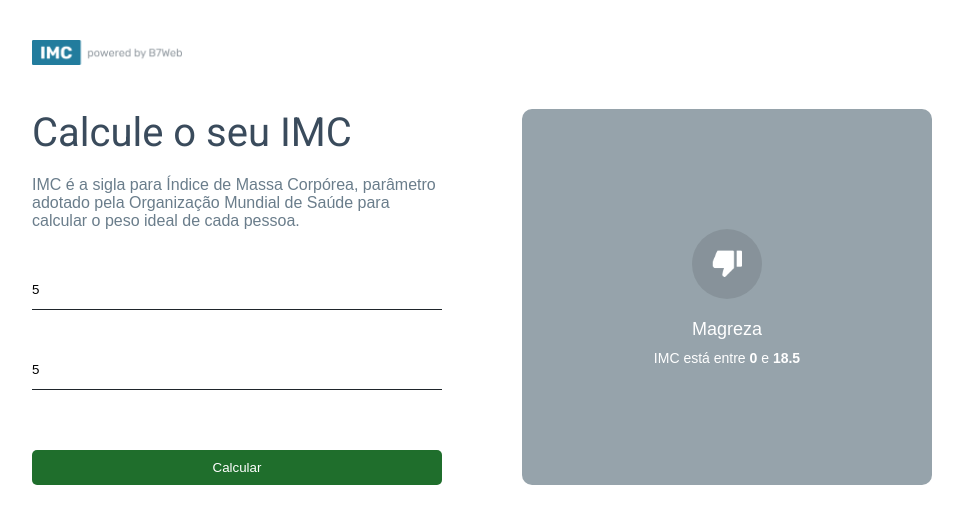
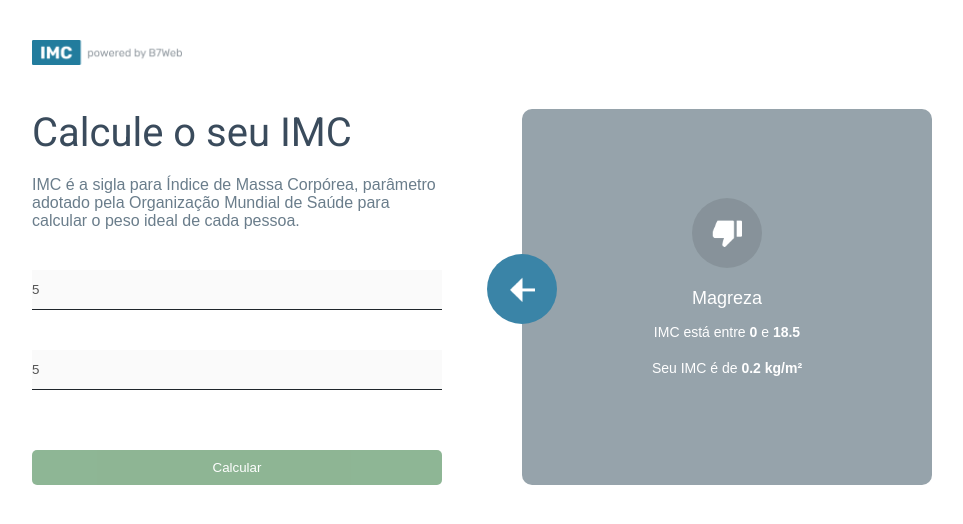
Before and after one commit to danismartins19/calc-imc-react-ts, a React (Vite) app: page / in a window 1280 px wide. Both pictures are taken after typing "5", "5" into the empty fields and a click on the button "Calcular". Shown: the top 524 px of the page, without its empty margins (158-1121 px from the left). Built offline with nearby package versions, Linux system fonts and the light colour scheme.

Commit message:
funcionalidades adicionadas

```diff
--- a/src/App.module.css
+++ b/src/App.module.css
@@ -68,7 +68,12 @@ body{
 }
 
 .container .leftSide button:hover{
-    background-color: #378f45;
+    opacity: .7;
+}
+
+.container .leftSide button:disabled{
+    opacity: 0.5;
+    cursor: no-drop;
 }
 
 .container .rightSide{
@@ -89,3 +94,17 @@ body{
     flex: 1;
     display: flex;
 }
+
+.container .rightSide .rightArrow{
+    position: absolute;
+    background-color: rgb(58, 132, 167);
+    width: 70px;
+    height: 70px;
+    border-radius: 50%;
+    display: flex;
+    cursor: pointer;
+    justify-content: center;
+    align-items: center;
+    margin-left: -35px;
+    margin-top: 145px;
+}
--- a/src/App.tsx
+++ b/src/App.tsx
@@ -1,6 +1,7 @@
 import { useState } from 'react';
 import styles from './App.module.css';
 import poweredImage from './assets/powered.png';
+import leftArrowImage from './assets/leftarrow.png';
 import { GridItem } from './components/GridItem';
 import { levels, calculateImc, Level } from './helpers/imc';
 
@@ -17,6 +18,12 @@ const App = () => {
     {
       alert("Digite todos os campos corretamente");
     }
+  }
+
+  const handleRestart = () => {
+    setShowItem(null);
+    setHeightField(0);
+    setWeightField(0);
   }
 
   return(
@@ -36,6 +43,7 @@ const App = () => {
             placeholder="Digite a sua altura. Ex: 1.5 (em metros)"
             value={heightField > 0 ? heightField : ''}
             onChange={e => setHeightField(parseFloat(e.target.value))}
+            disabled={showItem ? true : false}
           />
 
           <input
@@ -43,10 +51,12 @@ const App = () => {
             placeholder="Digite o seu peso. Ex: 85.3 (em kg)"
             value={weightField > 0 ? weightField : ''}
             onChange={e => setWeightField(parseFloat(e.target.value))}
+            disabled={showItem ? true : false}
           />
 
           <button
             onClick={handleCalcular}
+            disabled={showItem ? true : false}
           >
             Calcular
           </button>
@@ -63,8 +73,10 @@ const App = () => {
 
           {showItem &&
             <div className={styles.rightBig}>
-              <div className={styles.rightArrow}></div>
-              <GridItem item={showItem}></GridItem>
+              <div className={styles.rightArrow} onClick={handleRestart}>
+                <img src={ leftArrowImage } alt="" width={25} />
+              </div>
+              <GridItem item={showItem}/>
             </div>
           }
         </div>
--- a/src/components/GridItem/GridItem.module.css
+++ b/src/components/GridItem/GridItem.module.css
@@ -28,5 +28,10 @@
     font-weight: 200;
     font-size: 14px;
     text-align: center;
-    margin-top: 10px;
+    margin-top: 15px;
 }
+
+.yourImc{
+    font-size: 14px;
+    margin: 20px 0;
+}
--- a/src/components/GridItem/index.tsx
+++ b/src/components/GridItem/index.tsx
@@ -16,11 +16,18 @@ export const GridItem = ({ item }:Props) =>{
             <div className={styles.gridTitle}>
                 {item.title}
             </div>
+
             <div className={styles.gridInfo}>
                 <>
                     IMC está entre <strong>{item.imc[0]}</strong> e <strong>{item.imc[1]}</strong>
                 </>
             </div>
+
+            {item.yourImc &&
+                <div className={styles.yourImc}>Seu IMC é de <strong>{item.yourImc} kg/m²</strong></div>
+            }
+
+
         </div>
     )
 }
--- a/src/helpers/imc.ts
+++ b/src/helpers/imc.ts
@@ -17,9 +17,12 @@ export const calculateImc = (height: number, weight: number) =>{
     let imc : number = (weight / (height * height));
 
     for (let i in levels){
+
+        let levelCopy = { ...levels[i]};
+
         if(imc >= levels[i].imc[0] && imc <= levels[i].imc[1]){
-            levels[i].yourImc= imc;
-            return levels[i];
+            levelCopy.yourImc= parseFloat(imc.toFixed(2));
+            return levelCopy;
         }
     }
 
```
